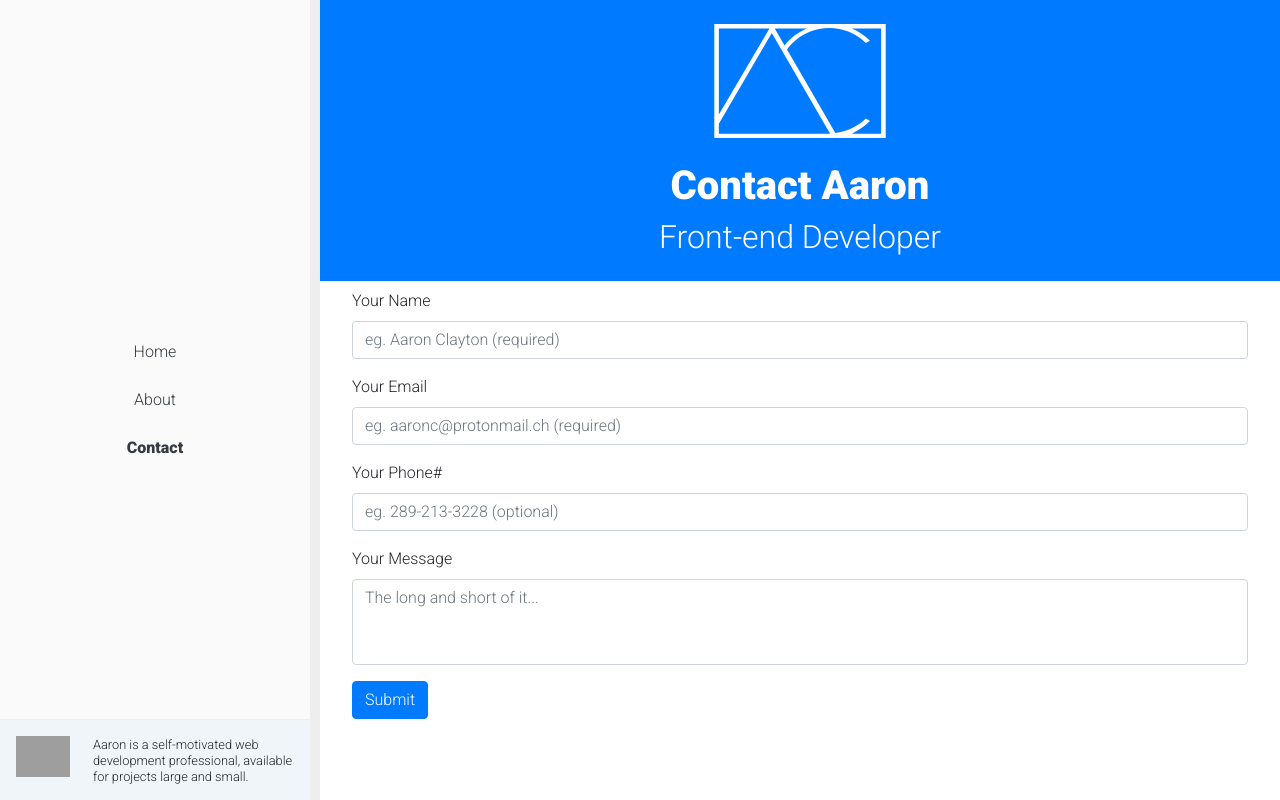
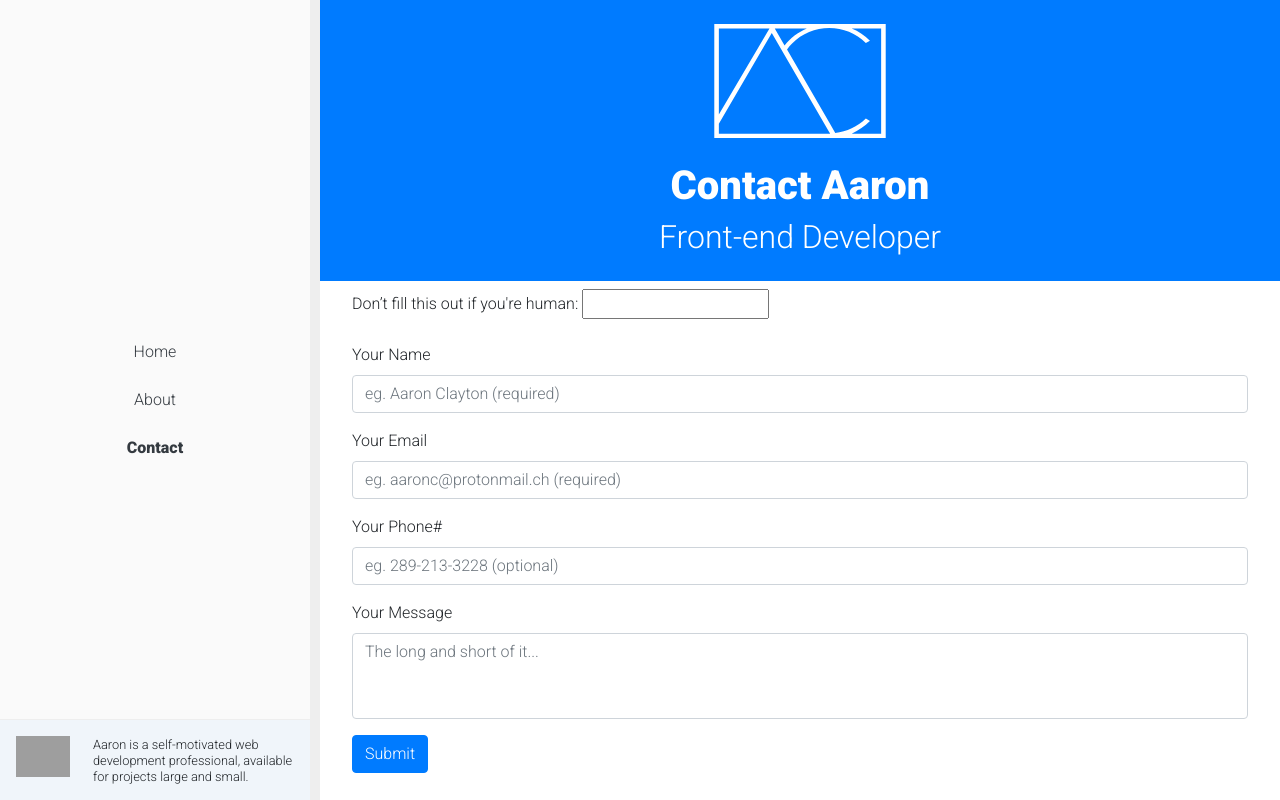
Before and after one commit to aclayton/aaronc.ca, a Vue app: page /contact in a window 1280 px wide. Built offline with nearby package versions, Linux system fonts and the light colour scheme; grey boxes are pictures that could not be loaded.

Commit message:
honeypot field

```diff
--- a/src/views/Contact.vue
+++ b/src/views/Contact.vue
@@ -26,9 +26,14 @@
       @submit.prevent="handleSubmit"
       v-if="status === 'ready'"
       method="post"
-      netlify="true">
+      data-netlify="true"
+      data-netlify-honeypot="bot-field">
 
       <input type="hidden" name="form-name" value="contact" />
+
+      <p class="hidden">
+        <label>Don’t fill this out if you're human: <input name="bot-field" /></label>
+      </p>
 
       <b-form-group label="Your Name" label-for="formName">
         <b-form-input id="formName"
@@ -125,7 +130,7 @@
         .join('&');
     },
     handleSubmit () {
-      fetch('/index.html', {
+      fetch('/contact', {
         method: 'POST',
         headers: { 'Content-Type': 'application/x-www-form-urlencoded' },
         body: this.encode({
```
